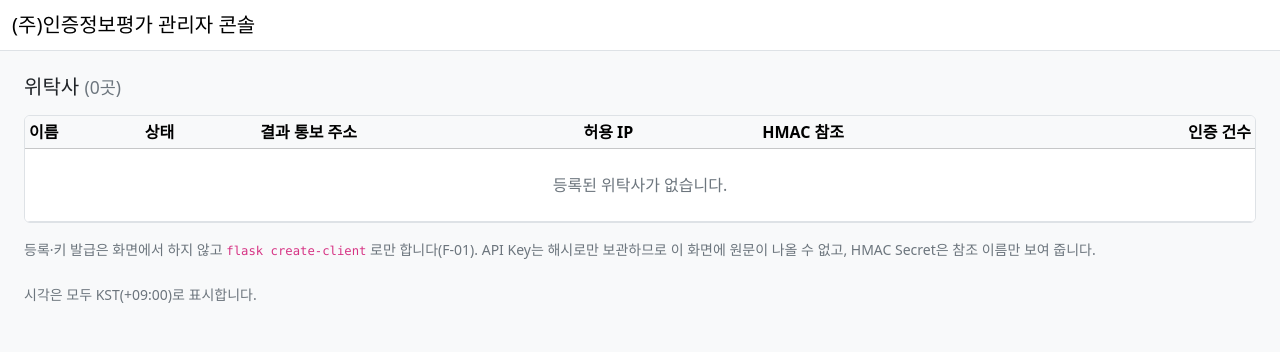
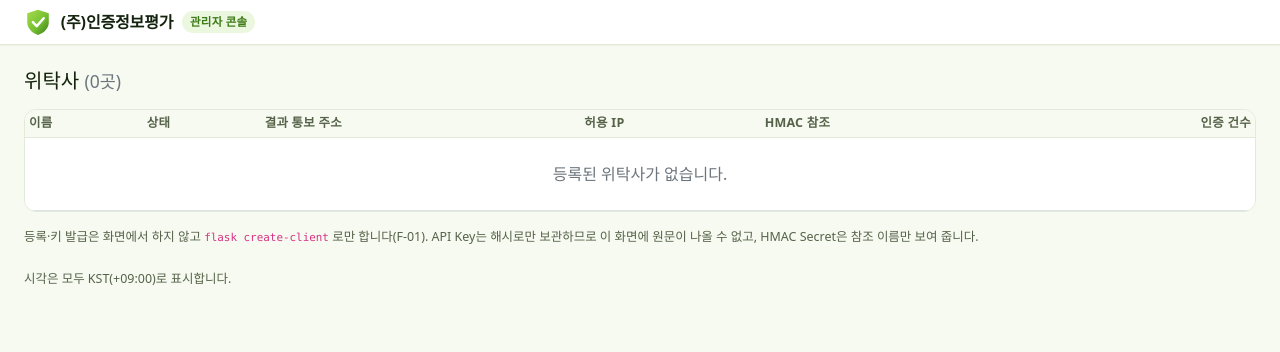
Before and after one commit to ConsulT34M/IJ-info, a Flask app: template app/templates/admin/clients.html in a window 1280 px wide. Shown: the top 352 px of the page. Run offline with Flask 3, Linux system fonts and the light colour scheme; the template is opened without the code that fills it, so the values that code supplies are empty; some libraries are stand-ins or nearby versions.

Commit message:
위탁사를 KRX 가상화폐 거래소로, 관리자 콘솔에 회사 브랜드 적용 (D97)
위탁사 이름이 노션에 "가칭 SILO"로만 있었다. 팀에서 정한 이름으로 맞춘다.
clients.name 값일 뿐이라 계약(API 경로·필드·서명·웹훅)은 바뀌지 않는다.

관리자 콘솔이 기본 Bootstrap 그대로여서 공개 홈페이지와 같은 회사로 보이지 않았다.

- static/admin.css 신설. 색 토큰과 로고 마크를 홈페이지와 같은 것으로 쓴다
- 지금 보고 있는 메뉴에 밑줄(request.endpoint 판단, aria-current 포함)
- 대시보드 숫자를 누르면 그 조건의 목록으로 간다. 상태·사유 코드도 각각 필터로 연결
- 성공률 막대. 너비를 inline style 로 줄 수 없어(CSP) 5% 단위 클래스 21개를 CSS 에 뒀다
- static/admin.js: 표 행 전체 클릭 → 상세, 필터 선택 변경 시 자동 조회.
  둘 다 기존 버튼을 둔 채 얹은 것이라 JS 가 막혀도 화면이 동작한다
- Bootstrap 의 .form-select 가 width:100% 라 필터가 세로로 쌓이던 것 w-auto 로 수정

관리자 콘솔도 공개 사이트와 같은 CSP 를 받는다. 전에 inline style 로 화면이 깨진 적이
있어 이번에는 테스트로 고정했다 — 주요 5개 화면에 style= 속성, <style>,
src 없는 <script> 가 없는지 본다.

테스트 9개 추가(513 → 522).

Co-Authored-By: Claude Opus 5 <noreply@anthropic.com>

```diff
--- /dev/null
+++ b/app/static/admin.css
@@ -0,0 +1,281 @@
+/* 관리자 콘솔 — 회사 브랜드(연두)에 맞춘다.
+ *
+ * CSP에 'unsafe-inline'이 없으므로 inline style·<style>을 쓸 수 없다. 전부 여기에 둔다.
+ * 색 토큰은 공개 홈페이지(static/site/site.css)와 같은 값을 쓴다. */
+
+:root {
+  --ij-lime: #8fd14f;
+  --ij-green: #5fa82a;
+  --ij-green-dark: #3e7a17;
+  --ij-ink: #14230d;
+  --ij-ink-soft: #566249;
+  --ij-line: #e2eada;
+  --ij-bg-soft: #f6faf0;
+  --ij-bg-deep: #1b2d12;
+  --ij-radius: 12px;
+  --ij-shadow: 0 1px 2px rgba(20, 35, 13, .05), 0 8px 24px rgba(20, 35, 13, .06);
+}
+
+body {
+  background: var(--ij-bg-soft);
+  color: var(--ij-ink);
+}
+
+/* ── 상단 바 ───────────────────────────────────────────────────── */
+
+.ij-topbar {
+  background: #fff;
+  border-bottom: 1px solid var(--ij-line);
+  box-shadow: 0 1px 0 rgba(20, 35, 13, .03);
+}
+
+.ij-brand {
+  display: inline-flex;
+  align-items: center;
+  gap: .55rem;
+  font-weight: 700;
+  color: var(--ij-ink);
+  letter-spacing: -.01em;
+}
+
+.ij-brand img { width: 28px; height: 28px; }
+
+.ij-brand-sub {
+  font-size: .72rem;
+  font-weight: 600;
+  color: var(--ij-green-dark);
+  background: rgba(143, 209, 79, .18);
+  border-radius: 999px;
+  padding: .12rem .5rem;
+  letter-spacing: .02em;
+}
+
+/* 메뉴: 지금 보고 있는 곳을 밑줄로 표시한다 */
+.ij-nav a {
+  position: relative;
+  color: var(--ij-ink-soft);
+  font-size: .92rem;
+  font-weight: 500;
+  padding: .45rem .15rem;
+  transition: color .15s ease;
+}
+
+.ij-nav a::after {
+  content: "";
+  position: absolute;
+  left: 0;
+  right: 0;
+  bottom: -.1rem;
+  height: 2px;
+  border-radius: 2px;
+  background: var(--ij-green);
+  transform: scaleX(0);
+  transform-origin: center;
+  transition: transform .18s ease;
+}
+
+.ij-nav a:hover { color: var(--ij-green-dark); }
+.ij-nav a:hover::after { transform: scaleX(.6); }
+
+.ij-nav a.is-current {
+  color: var(--ij-green-dark);
+  font-weight: 700;
+}
+
+.ij-nav a.is-current::after { transform: scaleX(1); }
+
+.ij-who {
+  font-size: .8rem;
+  color: var(--ij-ink-soft);
+}
+
+/* ── 버튼·배지를 브랜드 색으로 ───────────────────────────────────── */
+
+.btn-primary {
+  --bs-btn-bg: var(--ij-green);
+  --bs-btn-border-color: var(--ij-green);
+  --bs-btn-hover-bg: var(--ij-green-dark);
+  --bs-btn-hover-border-color: var(--ij-green-dark);
+  --bs-btn-active-bg: var(--ij-green-dark);
+  --bs-btn-active-border-color: var(--ij-green-dark);
+  --bs-btn-disabled-bg: var(--ij-lime);
+  --bs-btn-disabled-border-color: var(--ij-lime);
+}
+
+.btn-outline-primary {
+  --bs-btn-color: var(--ij-green-dark);
+  --bs-btn-border-color: var(--ij-lime);
+  --bs-btn-hover-bg: var(--ij-green);
+  --bs-btn-hover-border-color: var(--ij-green);
+  --bs-btn-active-bg: var(--ij-green-dark);
+  --bs-btn-active-border-color: var(--ij-green-dark);
+}
+
+/* 사이트와 같은 규칙: 기본은 밑줄 없음, 글 속 링크만 올렸을 때 밑줄 */
+a { color: var(--ij-green-dark); text-decoration: none; }
+a:hover { color: var(--ij-green); text-decoration: underline; }
+
+.ij-brand,
+.ij-brand:hover,
+.ij-nav a,
+.ij-nav a:hover,
+.ij-stat,
+.ij-stat:hover,
+.btn,
+.page-link { text-decoration: none; }
+
+.text-bg-success {
+  background-color: var(--ij-green) !important;
+}
+
+/* 키보드로 옮겨 다닐 때 지금 어디인지 분명하게 */
+a:focus-visible,
+button:focus-visible,
+input:focus-visible,
+select:focus-visible,
+textarea:focus-visible {
+  outline: 2px solid var(--ij-green);
+  outline-offset: 2px;
+  border-radius: 4px;
+}
+
+.form-control:focus,
+.form-select:focus {
+  border-color: var(--ij-lime);
+  box-shadow: 0 0 0 .2rem rgba(143, 209, 79, .25);
+}
+
+/* ── 카드 ──────────────────────────────────────────────────────── */
+
+.card {
+  border-color: var(--ij-line);
+  border-radius: var(--ij-radius);
+}
+
+.ij-stat {
+  display: block;
+  color: inherit;
+  border: 1px solid var(--ij-line);
+  border-radius: var(--ij-radius);
+  background: #fff;
+  padding: .95rem 1.1rem;
+  height: 100%;
+  transition: transform .16s ease, box-shadow .16s ease, border-color .16s ease;
+}
+
+.ij-stat:hover,
+.ij-stat:focus-visible {
+  transform: translateY(-2px);
+  box-shadow: var(--ij-shadow);
+  border-color: var(--ij-lime);
+  color: inherit;
+}
+
+.ij-stat-label { font-size: .78rem; color: var(--ij-ink-soft); }
+.ij-stat-value { font-size: 1.75rem; font-weight: 700; line-height: 1.2; }
+.ij-stat-sub { font-size: .75rem; color: var(--ij-ink-soft); }
+
+/* 값이 0이 아닐 때만 눈에 띄게 */
+.ij-stat-value.is-zero { color: var(--ij-ink-soft); font-weight: 600; }
+
+/* ── 표 ────────────────────────────────────────────────────────── */
+
+.ij-table-wrap {
+  background: #fff;
+  border: 1px solid var(--ij-line);
+  border-radius: var(--ij-radius);
+  overflow: hidden;
+}
+
+.ij-table thead th {
+  background: var(--ij-bg-soft);
+  color: var(--ij-ink-soft);
+  font-size: .78rem;
+  font-weight: 700;
+  letter-spacing: .02em;
+  border-bottom: 1px solid var(--ij-line);
+  position: sticky;
+  top: 0;
+  z-index: 1;
+}
+
+.ij-table tbody tr {
+  transition: background-color .12s ease;
+}
+
+.ij-table tbody tr:hover {
+  background: rgba(143, 209, 79, .09);
+}
+
+/* 행 어디를 눌러도 상세로 간다(admin.js). 커서로 알려 준다. */
+.ij-row-link { cursor: pointer; }
+
+.ij-table tbody tr.table-warning:hover {
+  background: #ffeaa7;
+}
+
+/* ── 진행 막대 (판정 결과 비율) ──────────────────────────────────── */
+
+.ij-bar {
+  height: 8px;
+  border-radius: 999px;
+  background: var(--ij-line);
+  overflow: hidden;
+}
+
+.ij-bar > span {
+  display: block;
+  height: 100%;
+  border-radius: 999px;
+  background: linear-gradient(90deg, var(--ij-lime), var(--ij-green));
+  transition: width .5s ease;
+}
+
+/* 너비는 inline style 로 줄 수 없다(CSP). 5% 단위 클래스로 둔다. */
+.ij-bar-w0 { width: 0%; }
+.ij-bar-w1 { width: 5%; }
+.ij-bar-w2 { width: 10%; }
+.ij-bar-w3 { width: 15%; }
+.ij-bar-w4 { width: 20%; }
+.ij-bar-w5 { width: 25%; }
+.ij-bar-w6 { width: 30%; }
+.ij-bar-w7 { width: 35%; }
+.ij-bar-w8 { width: 40%; }
+.ij-bar-w9 { width: 45%; }
+.ij-bar-w10 { width: 50%; }
+.ij-bar-w11 { width: 55%; }
+.ij-bar-w12 { width: 60%; }
+.ij-bar-w13 { width: 65%; }
+.ij-bar-w14 { width: 70%; }
+.ij-bar-w15 { width: 75%; }
+.ij-bar-w16 { width: 80%; }
+.ij-bar-w17 { width: 85%; }
+.ij-bar-w18 { width: 90%; }
+.ij-bar-w19 { width: 95%; }
+.ij-bar-w20 { width: 100%; }
+
+/* ── 그 밖 ─────────────────────────────────────────────────────── */
+
+.ekyc-shell { max-width: 640px; }
+
+.ekyc-prewrap {
+  white-space: pre-wrap;
+  word-break: break-word;
+}
+
+.ij-search { width: 11rem; }
+
+.ij-footnote {
+  font-size: .78rem;
+  color: var(--ij-ink-soft);
+}
+
+@media (prefers-reduced-motion: reduce) {
+  .ij-nav a::after,
+  .ij-stat,
+  .ij-bar > span,
+  .ij-table tbody tr {
+    transition: none;
+  }
+  .ij-stat:hover { transform: none; }
+}
--- /dev/null
+++ b/app/static/admin.js
@@ -0,0 +1,25 @@
+// 관리자 콘솔 — 손이 덜 가게 하는 것만. CSP가 inline script를 막으므로 전부 여기에 둔다.
+(function () {
+  "use strict";
+
+  // 1) 표 행 아무 데나 눌러도 상세로 간다. '상세' 버튼은 그대로 두고 행에 덧붙이는 것이다.
+  //    (링크·버튼을 누른 경우, 글자를 끌어 선택한 경우는 건드리지 않는다)
+  document.querySelectorAll("tr[data-href]").forEach(function (row) {
+    row.classList.add("ij-row-link");
+    row.addEventListener("click", function (event) {
+      if (event.target.closest("a, button, input, label")) return;
+      if (window.getSelection && String(window.getSelection())) return;
+      window.location.href = row.dataset.href;
+    });
+  });
+
+  // 2) 목록 필터: 선택을 바꾸면 바로 조회한다. '조회' 버튼도 그대로 둔다.
+  var filter = document.querySelector("form[data-autosubmit]");
+  if (filter) {
+    filter.querySelectorAll("select").forEach(function (select) {
+      select.addEventListener("change", function () {
+        filter.submit();
+      });
+    });
+  }
+})();
--- a/app/templates/admin/base.html
+++ b/app/templates/admin/base.html
@@ -5,27 +5,39 @@
   <meta name="viewport" content="width=device-width, initial-scale=1">
   <meta name="referrer" content="no-referrer">
   <title>{% block title %}관리자{% endblock %} · (주)인증정보평가 관리자 콘솔</title>
+  <link rel="icon" href="{{ url_for('static', filename='site/logo-mark.svg') }}">
   <link rel="stylesheet" href="https://cdn.jsdelivr.net/npm/bootstrap@5.3.3/dist/css/bootstrap.min.css">
-  <link rel="stylesheet" href="{{ url_for('static', filename='app.css') }}">
+  <link rel="stylesheet" href="{{ url_for('static', filename='admin.css') }}">
 </head>
-<body class="bg-body-tertiary">
-  <nav class="navbar navbar-expand bg-white border-bottom mb-4">
-    <div class="container-fluid">
-      <span class="navbar-brand mb-0 h1">(주)인증정보평가 관리자 콘솔</span>
+<body>
+  {% set menu = [
+      ('admin.dashboard', '대시보드', true),
+      ('admin.verification_list', '인증 이력', true),
+      ('admin.client_list', '위탁사', true),
+      ('admin.inquiry_list', '문의', true),
+      ('admin.access_logs', '접속기록', true),
+      ('admin.admin_list', '관리자', current_user.is_authenticated and current_user.role == 'admin'),
+  ] %}
+  <nav class="ij-topbar mb-4">
+    <div class="container-fluid px-4 py-2 d-flex flex-wrap align-items-center justify-content-between gap-3">
+      <a class="ij-brand" href="{{ url_for('admin.dashboard') if current_user.is_authenticated else url_for('admin.login') }}">
+        <img src="{{ url_for('static', filename='site/logo-mark.svg') }}" alt="">
+        <span>(주)인증정보평가</span>
+        <span class="ij-brand-sub">관리자 콘솔</span>
+      </a>
       {% if current_user.is_authenticated %}
-      <div class="d-flex align-items-center gap-3">
-        <a class="nav-link" href="{{ url_for('admin.dashboard') }}">대시보드</a>
-        <a class="nav-link" href="{{ url_for('admin.verification_list') }}">인증 이력</a>
-        <a class="nav-link" href="{{ url_for('admin.client_list') }}">위탁사</a>
-        <a class="nav-link" href="{{ url_for('admin.inquiry_list') }}">문의</a>
-        <a class="nav-link" href="{{ url_for('admin.access_logs') }}">접속기록</a>
-        {% if current_user.role == 'admin' %}
-        <a class="nav-link" href="{{ url_for('admin.admin_list') }}">관리자</a>
+      <div class="d-flex flex-wrap align-items-center gap-3 ij-nav">
+        {% for endpoint, label, visible in menu %}
+        {% if visible %}
+        <a href="{{ url_for(endpoint) }}"
+           class="{{ 'is-current' if request.endpoint == endpoint }}"
+           {{ 'aria-current=page' if request.endpoint == endpoint }}>{{ label }}</a>
         {% endif %}
-        <span class="text-secondary small">{{ current_user.login_id }} ({{ current_user.role }})</span>
+        {% endfor %}
+        <span class="ij-who">{{ current_user.login_id }} · {{ current_user.role }}</span>
         <form method="post" action="{{ url_for('admin.logout') }}">
           <input type="hidden" name="csrf_token" value="{{ csrf_token() }}">
-          <button class="btn btn-sm btn-outline-secondary" type="submit">로그아웃</button>
+          <button class="btn btn-sm btn-outline-primary" type="submit">로그아웃</button>
         </form>
       </div>
       {% endif %}
@@ -33,7 +45,8 @@
   </nav>
   <main class="container-fluid px-4 pb-5">
     {% block content %}{% endblock %}
-    <p class="text-secondary small mt-4 mb-0">시각은 모두 KST(+09:00)로 표시합니다.</p>
+    <p class="ij-footnote mt-4 mb-0">시각은 모두 KST(+09:00)로 표시합니다.</p>
   </main>
+  <script src="{{ url_for('static', filename='admin.js') }}"></script>
 </body>
 </html>
--- a/app/templates/admin/clients.html
+++ b/app/templates/admin/clients.html
@@ -3,9 +3,9 @@
 {% block content %}
 <h2 class="h5 mb-3">위탁사 <span class="text-secondary small">({{ rows | length }}곳)</span></h2>
 
-<div class="table-responsive bg-white border rounded">
-  <table class="table table-sm align-middle mb-0">
-    <thead class="table-light">
+<div class="table-responsive ij-table-wrap">
+  <table class="table table-sm align-middle mb-0 ij-table">
+    <thead>
       <tr><th>이름</th><th>상태</th><th>결과 통보 주소</th><th>허용 IP</th><th>HMAC 참조</th><th class="text-end">인증 건수</th></tr>
     </thead>
     <tbody>
@@ -28,7 +28,7 @@
   </table>
 </div>
 
-<p class="text-secondary small mt-3 mb-0">
+<p class="ij-footnote mt-3 mb-0">
   등록·키 발급은 화면에서 하지 않고 <code>flask create-client</code> 로만 합니다(F-01).
   API Key는 해시로만 보관하므로 이 화면에 원문이 나올 수 없고, HMAC Secret은 참조 이름만 보여 줍니다.
 </p>
```
Also changed, not shown: CLAUDE.md (+1 -1 lines), app/templates/admin/dashboard.html (+30 -17 lines), app/templates/admin/list.html (+11 -10 lines), docs/DECISIONS.md (+40 -1 lines), tests/conftest.py (+1 -1 lines), tests/test_admin.py (+56 -0 lines), README.md, 1 other file.
